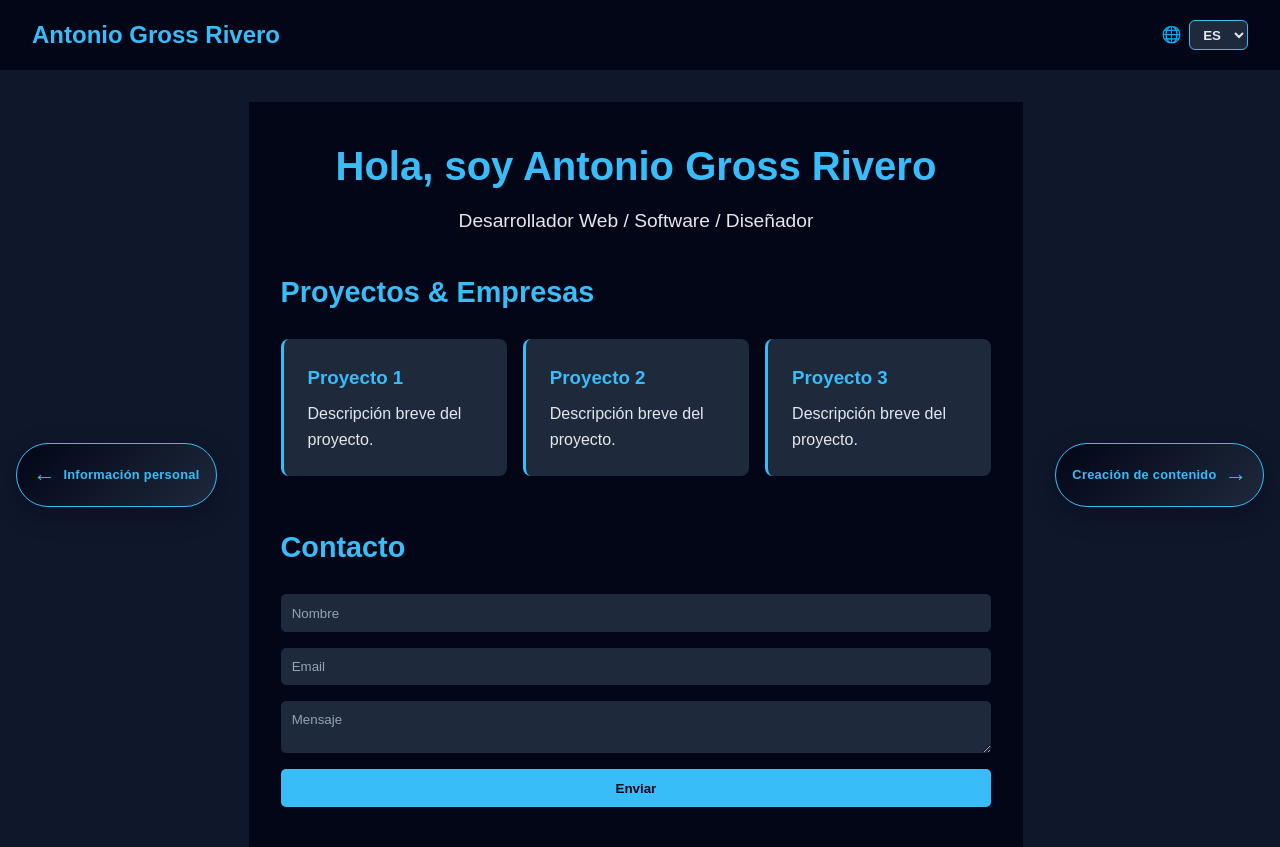
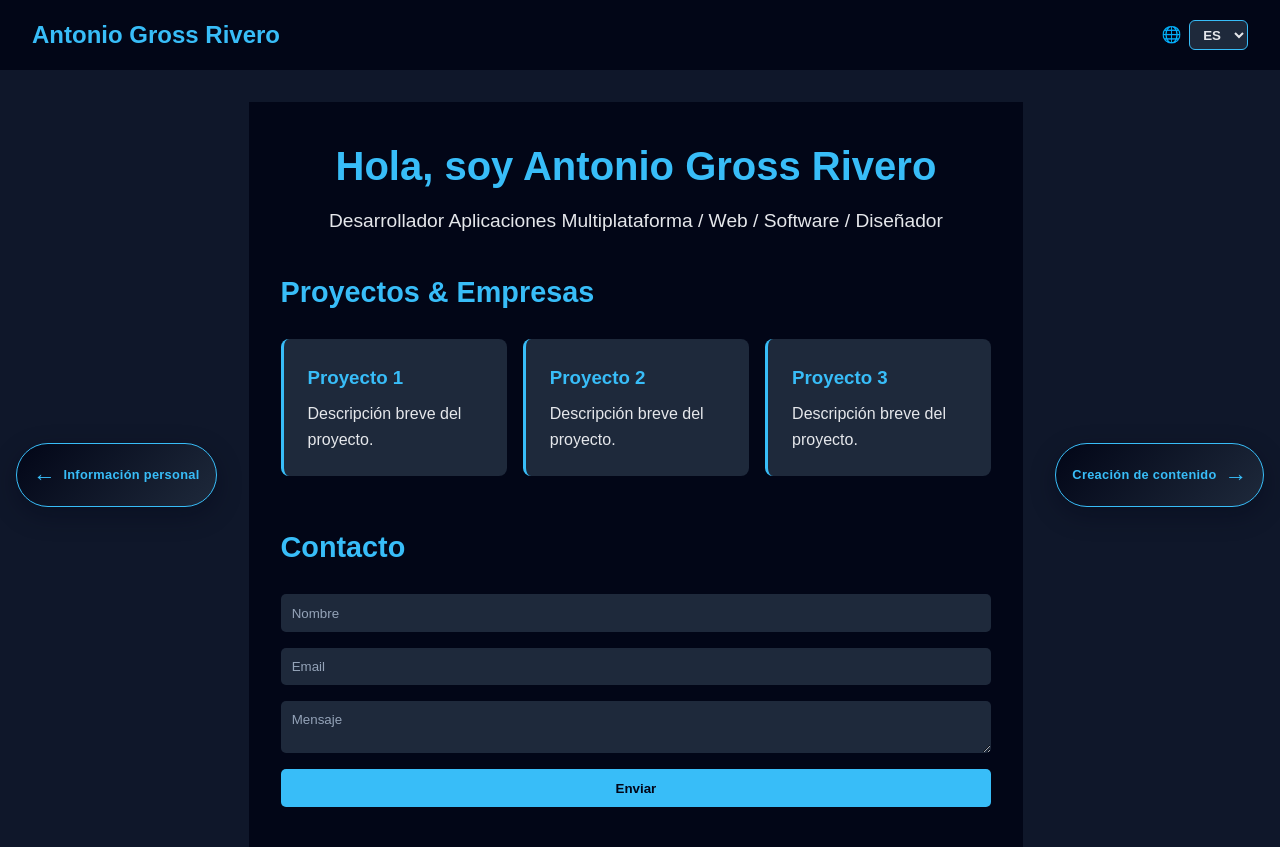
Before and after one commit to AntonioGR00/Portfolio-AGR00, a website: page index.html in a window 1280 px wide. Shown: the top 847 px of the page. Drawn offline with nearby package versions, Linux system fonts and the light colour scheme.

Commit message:
Update: sincronizar cambios en HTML y JS

```diff
--- a/index.html
+++ b/index.html
@@ -70,7 +70,7 @@
       <section class="page page-2 active" id="page2">
         <section class="hero-center">
           <h2><span data-i18n="hero.greeting">Hola, soy</span> <span>Antonio Gross Rivero</span></h2>
-          <p data-i18n="hero.subtitle">Desarrollador Web / Software / Diseñador</p>
+          <p data-i18n="hero.subtitle"> Desarrollador Aplicaciones Multiplataforma / Web / Software / Diseñador</p>
         </section>
 
         <section class="projects-section">
--- a/main.js
+++ b/main.js
@@ -38,7 +38,7 @@ const translations = {
     },
     hero: {
       greeting: "Hola, soy",
-      subtitle: "Desarrollador Web / Software / Diseñador"
+      subtitle: "Desarrollador Aplicaciones Multiplataforma / Web / Software / Diseñador"
     },
     projects: {
       title: "Proyectos & Empresas",
@@ -95,7 +95,7 @@ const translations = {
     },
     hero: {
       greeting: "Hi, I'm",
-      subtitle: "Web / Software Developer / Designer"
+      subtitle: "Multiplatform App / Web / Software Developer / Designer"
     },
     projects: {
       title: "Projects & Companies",
```
